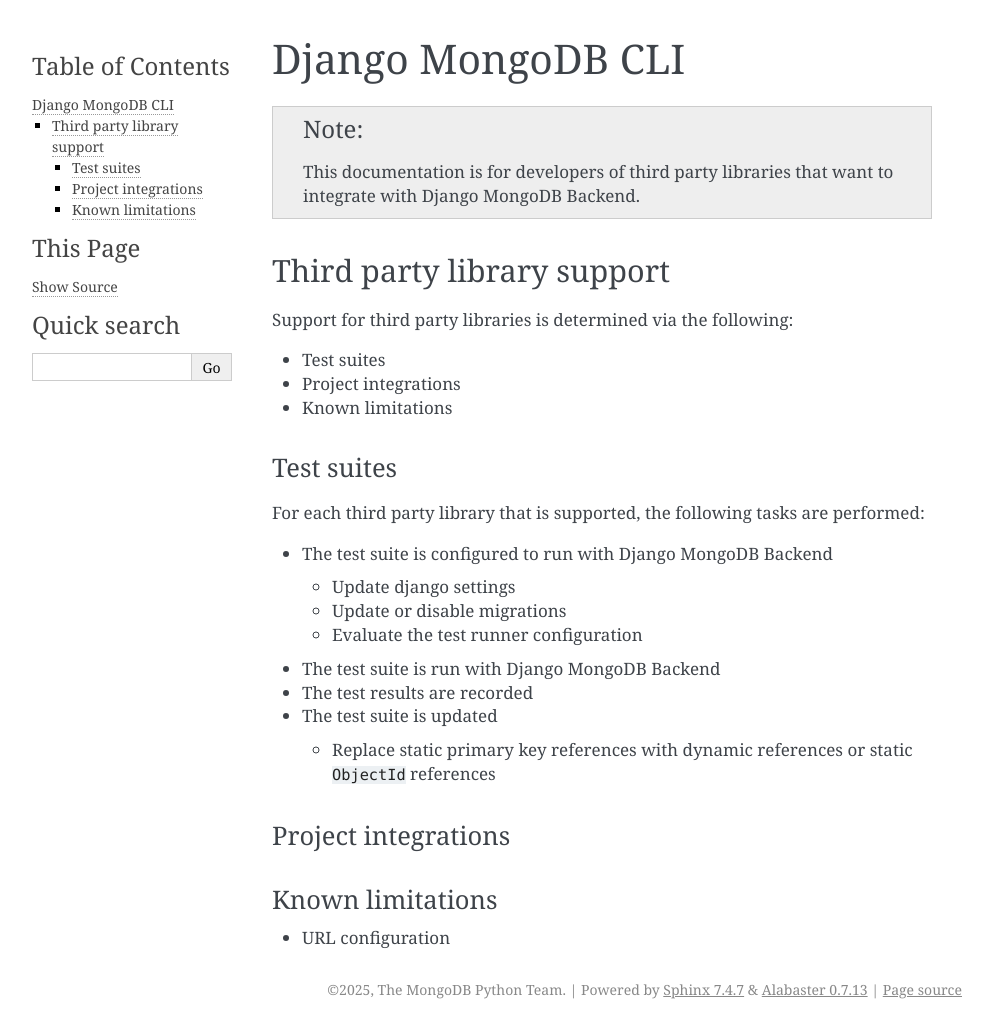
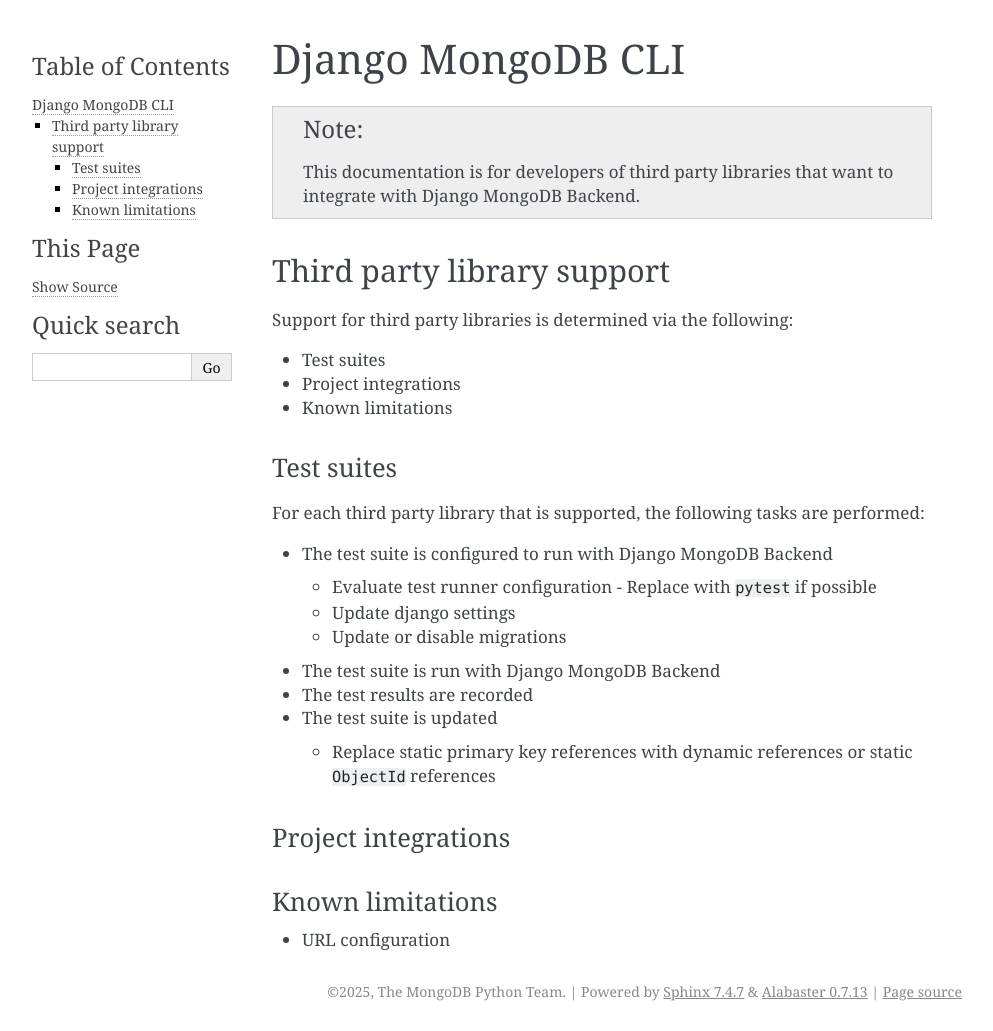
Before and after one commit to aclark4life/django-mongodb-cli, a Sphinx documentation site: the page built from docs/index.rst, in a window 1280 px wide. Shown: the whole page, without its empty margins (148-1141 px from the left). Built offline with Sphinx 7.4.7, drawn with Linux system fonts in a browser that asks for light colours.

Commit message:
Update docs

```diff
--- a/docs/index.rst
+++ b/docs/index.rst
@@ -22,9 +22,11 @@
 
 - The test suite is configured to run with Django MongoDB Backend
 
+  - Evaluate test runner configuration
+    - Replace with ``pytest`` if possible
+
   - Update django settings
   - Update or disable migrations
-  - Evaluate the test runner configuration
 
 - The test suite is run with Django MongoDB Backend
 - The test results are recorded
```
